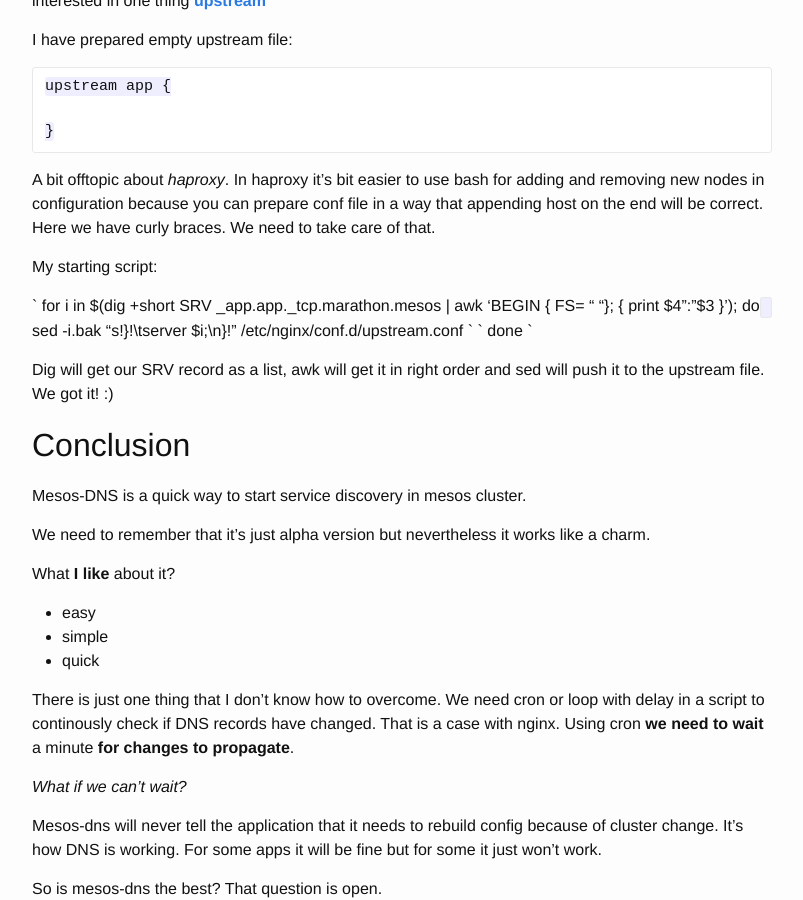
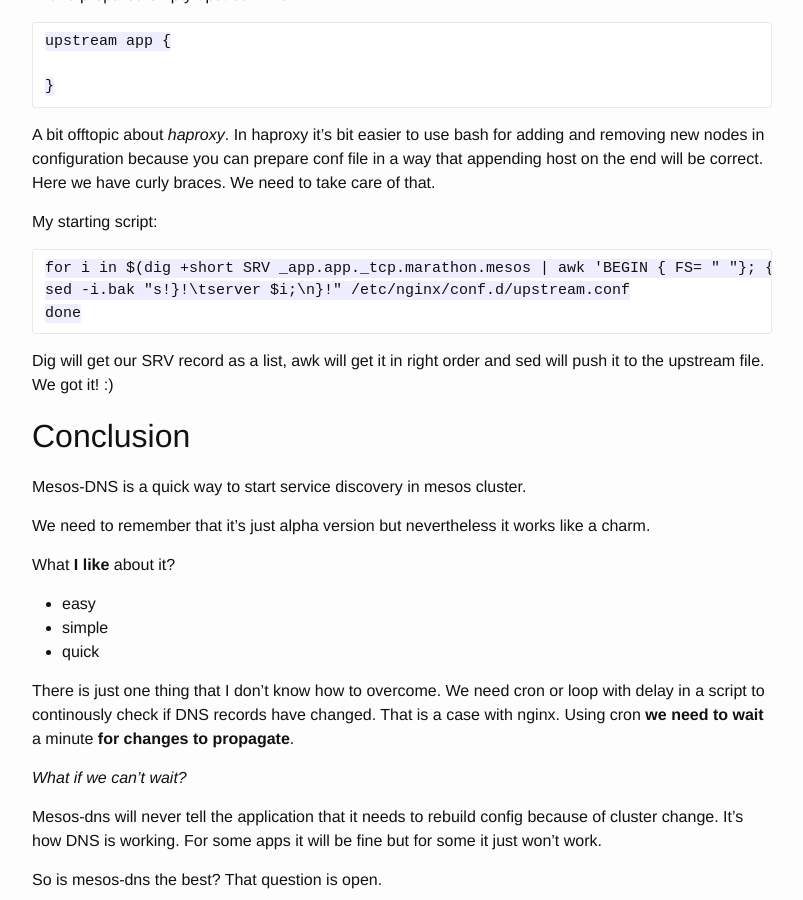
Before and after one commit to 3h4x/3h4x.github.io, a Jekyll site: the page built from _posts/2015-04-02-mesos-dns.md, in a window 1280 px wide and 900 px high, scrolled down 3519 px. Shown: the whole window, without its empty margins (238-1041 px from the left). Built offline with Jekyll 4.4.1, drawn with Linux system fonts in a browser that asks for light colours; Markdown is read by kramdown in place of the engine named in the settings; comment, search, counter and statistics services are not loaded.

````diff
--- a/_config.yml
+++ b/_config.yml
@@ -9,7 +9,8 @@ twitter_username: 3h4xx
 github_username: 3h4x
 
 # Build settings
-markdown: kramdown
+#markdown: kramdown
+markdown: redcarpet
 
 pages_list:
   About: '/about'
--- a/_posts/2015-04-02-mesos-dns.md
+++ b/_posts/2015-04-02-mesos-dns.md
@@ -84,7 +84,6 @@ Too much hassle? Dependency hell? Neva! So I thought creating automated docker i
 In my repo there is config.json
 
 ```
-
 {
 "masters": ["MESOS_IP:5050"],
 "refreshSeconds": 60,
@@ -96,7 +95,6 @@ In my repo there is config.json
 "listener": "0.0.0.0",
 "email": "root.mesos-dns.mesos"
 }
-
 ```
 
 MESOS_IP and RESOLVER fields are replaced with sed on start.
@@ -163,9 +161,11 @@ correct. Here we have curly braces. We need to take care of that.
 
 My starting script:
 
-` for i in $(dig +short SRV _app.app._tcp.marathon.mesos | awk 'BEGIN { FS= " "}; { print $4":"$3 }'); do`
-` sed -i.bak "s!}!\tserver $i;\n}!" /etc/nginx/conf.d/upstream.conf `
-` done `
+```
+for i in $(dig +short SRV _app.app._tcp.marathon.mesos | awk 'BEGIN { FS= " "}; { print $4":"$3 }'); do
+sed -i.bak "s!}!\tserver $i;\n}!" /etc/nginx/conf.d/upstream.conf
+done
+```
 
 Dig will get our SRV record as a list, awk will get it in right order
 and sed will push it to the upstream file. We got it! :)
````
